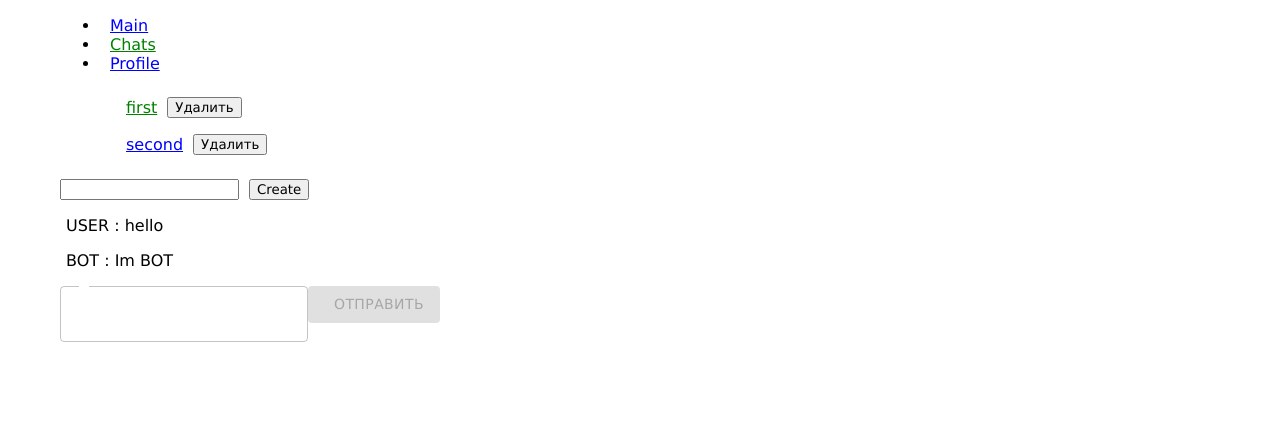
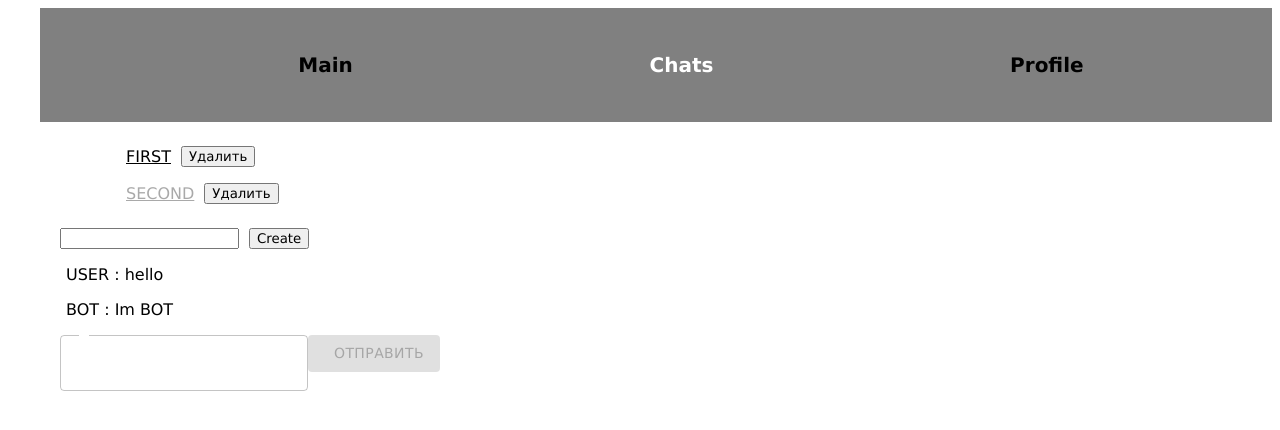
Before and after one commit to Anzhpry/react7, a React app: page /chats/1 in a window 1280 px wide. Shown: the top 430 px of the page. Built offline with nearby package versions, Linux system fonts and the light colour scheme.

Commit message:
Корректировки стиля

```diff
--- a/package.json
+++ b/package.json
@@ -19,6 +19,7 @@
   "scripts": {
     "start": "webpack serve --mode=development",
     "build": "webpack",
+    "postbuild": "rimraf build/**/*.map",
     "report": "npm run build --withReport true",
     "lint": "npx tsc --noEmit && npx eslint ./src --ext .js,.jsx,.ts,.tsx --fix",
     "predeploy": "npm run build",
--- a/src/App.tsx
+++ b/src/App.tsx
@@ -10,11 +10,11 @@ import { Header } from './components/Header';
 const defaultChats: Chat[] = [
   {
     id: '1',
-    name: 'first',
+    name: 'FIRST',
   },
   {
     id: '2',
-    name: 'second',
+    name: 'SECOND',
   },
 ];
 
@@ -27,6 +27,8 @@ export const App: FC = () => {
   const [chats, setChats] = useState<Chat[]>(defaultChats);
   const [messageList, setMessageList] = useState<Messages>(defaultMessages);
 
+
+
   const onAddChat = (newChat: Chat) => {
     setChats([...chats, newChat]);
     setMessageList({
@@ -35,13 +37,8 @@ export const App: FC = () => {
     });
   };
 
-  const onDeleteChat = (chat: string) => {
-    const newMessages: Messages = { ...messageList };
-    delete newMessages[chat];
-
-    setMessageList({
-      ...newMessages,
-    });
+  const onDeleteChat = (chatId: string) => {
+    setChats(chats.filter(chat => chat.id !== chatId));
   };
 
   const onAddMessage = (chatId: string, newMessage: Message) => {
--- a/src/components/ChatList/ChatList.tsx
+++ b/src/components/ChatList/ChatList.tsx
@@ -9,7 +9,7 @@ const nanoid = customAlphabet('1234567890abcdef', 10);
 interface ChatListProps {
   chats: Chat[];
   onAddChat: (chat: Chat) => void;
-  onDeleteChat: (chat: string) => void;
+  onDeleteChat: (chatId: string) => void;
 }
 
 export const ChatList: FC<ChatListProps> = ({
@@ -31,18 +31,18 @@ export const ChatList: FC<ChatListProps> = ({
 
   return (
     <>
-      <ul>
+      <ul >
         {chats.map((chat) => (
           <ListItem key={chat.id}>
             <NavLink
               style={({ isActive }) => ({
-                color: isActive ? 'green' : 'blue',
+                color: isActive ? 'black' : 'darkgrey',
               })}
               to={`/chats/${chat.id}`}
             >
               {chat.name}
             </NavLink>
-            <button onClick={() => onDeleteChat(chat.name)}>Удалить</button>
+            <button onClick={() => onDeleteChat(chat.id)}>Удалить</button>
           </ListItem>
         ))}
       </ul>
--- a/src/components/Form/Form.tsx
+++ b/src/components/Form/Form.tsx
@@ -27,6 +27,7 @@ export const Form: FC<FormProps> = memo(({ addMessages }) => {
   };
 
   return (
+    <>
       <form onSubmit={handleMessages}>
         <TextField
           value={text || ''}
@@ -37,5 +38,6 @@ export const Form: FC<FormProps> = memo(({ addMessages }) => {
           Отправить
         </Button>
       </form>
+    </>
   );
 });
--- /dev/null
+++ b/src/components/Header/Header.module.scss
@@ -0,0 +1,18 @@
+.header {
+    background-color: grey;
+    padding: 25px 50px;
+    font-size: 20px;
+    font-weight: 600;
+}
+
+
+.ul {
+    display: flex;
+    justify-content: space-around;
+    list-style-type:none;
+
+  }
+
+.li {
+        text-decoration: none;
+}
--- a/src/components/Header/Header.tsx
+++ b/src/components/Header/Header.tsx
@@ -1,5 +1,7 @@
 import { FC } from 'react';
 import { NavLink, Outlet } from 'react-router-dom';
+
+import style from './Header.module.scss';
 
 const navigate = [
   {
@@ -19,14 +21,14 @@ const navigate = [
 export const Header: FC = () => {
   return (
     <>
-      <header>
-        <ul>
+      <header className={style.header}>
+        <ul className={style.ul}>
           {navigate.map((item, idx) => (
             <li key={idx}>
-              <NavLink
+              <NavLink className={style.li}
                 to={item.path}
                 style={({ isActive }) => ({
-                  color: isActive ? 'green' : 'blue',
+                  color: isActive ? 'white' : 'black',
                 })}
               >
                 {item.name}
--- a/tsconfig.json
+++ b/tsconfig.json
@@ -59,7 +59,7 @@
     // "declaration": true,                              /* Generate .d.ts files from TypeScript and JavaScript files in your project. */
     // "declarationMap": true,                           /* Create sourcemaps for d.ts files. */
     // "emitDeclarationOnly": true,                      /* Only output d.ts files and not JavaScript files. */
-    // "sourceMap": true,                                /* Create source map files for emitted JavaScript files. */
+    "sourceMap": false, /* Create source map files for emitted JavaScript files. */
     // "outFile": "./",                                  /* Specify a file that bundles all outputs into one JavaScript file. If `declaration` is true, also designates a file that bundles all .d.ts output. */
     // "outDir": "./",                                   /* Specify an output folder for all emitted files. */
     // "removeComments": true,                           /* Disable emitting comments. */
```
Lines whose indentation alone changed are shown as unchanged.
